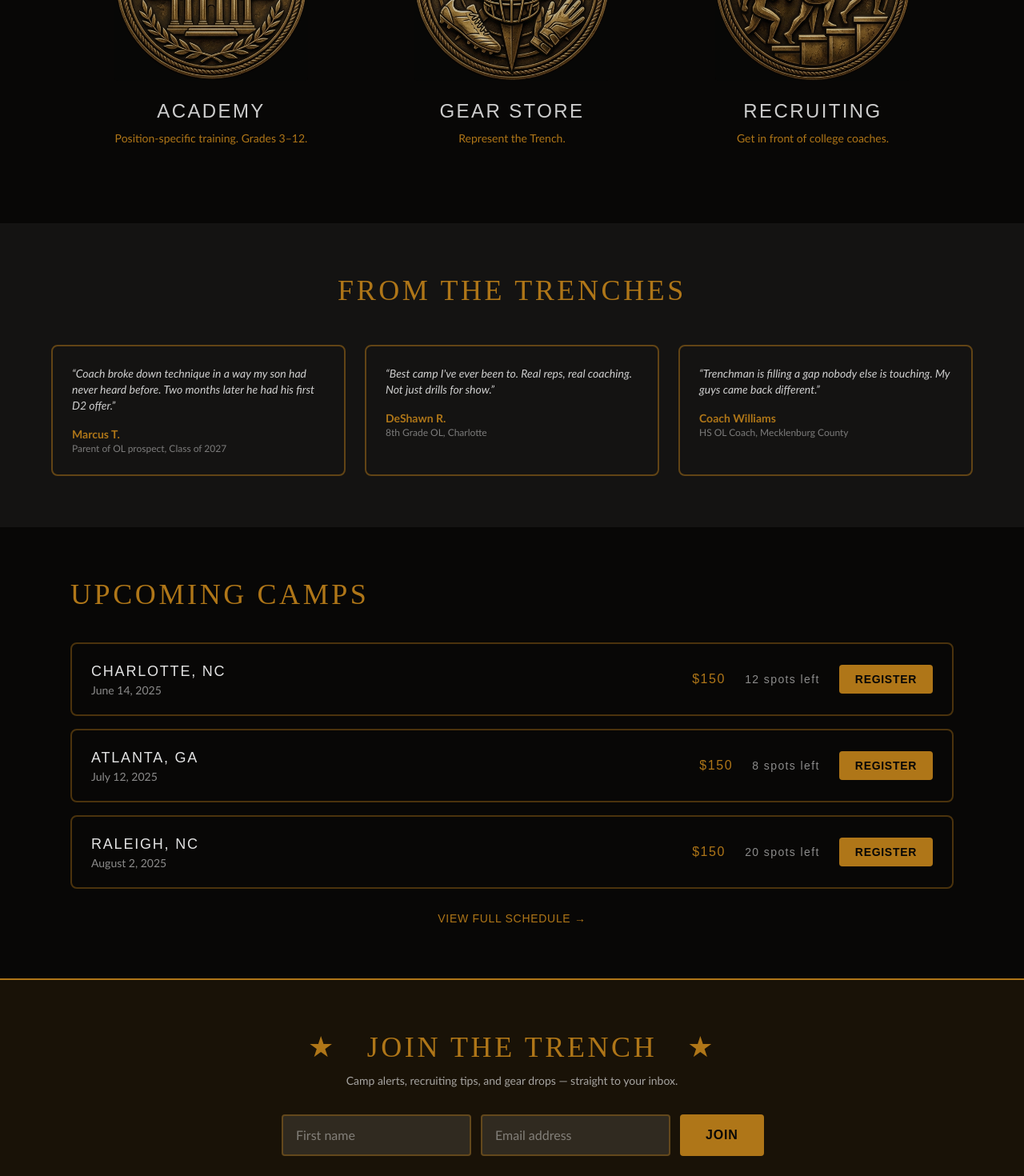
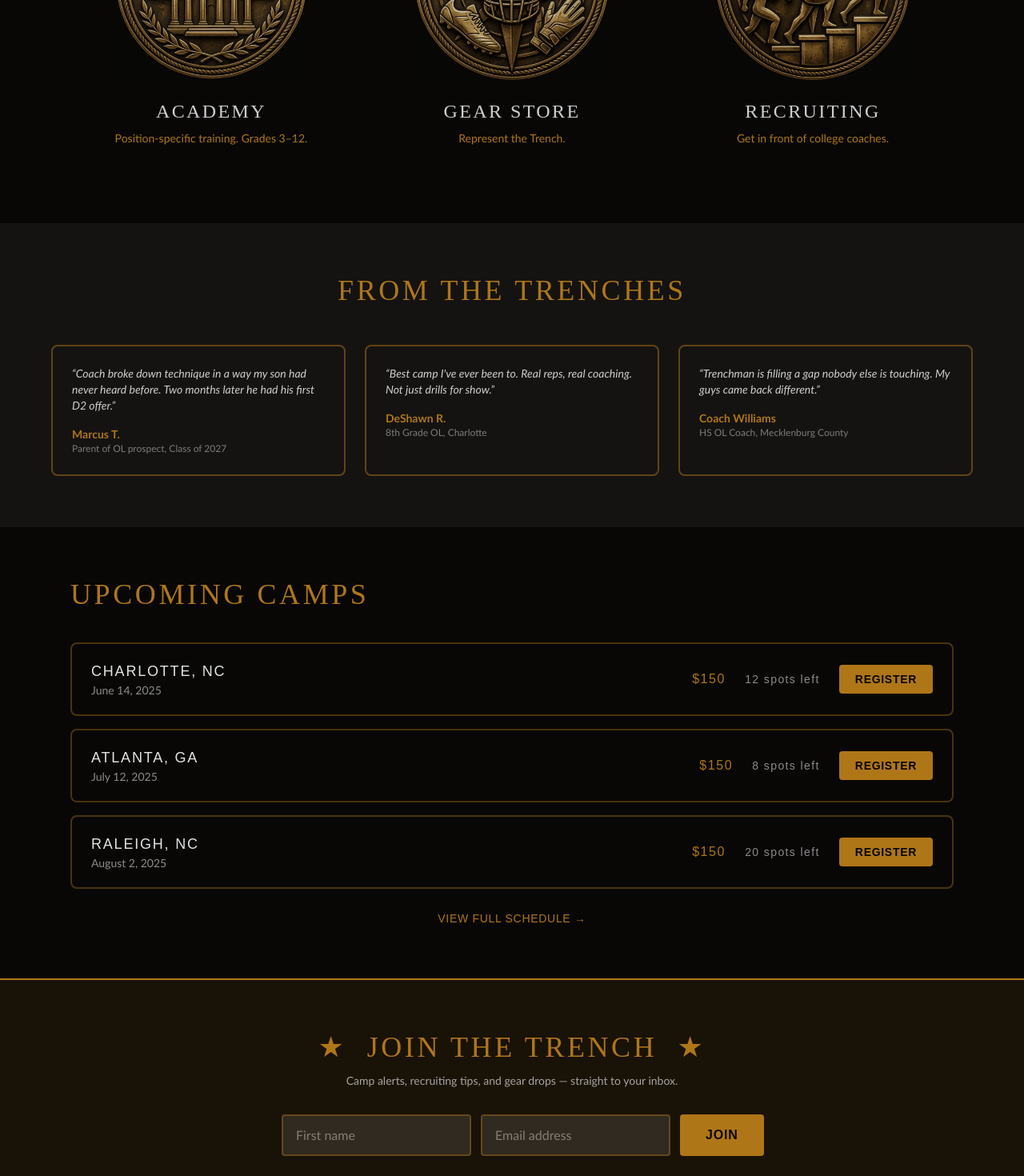
Before and after one commit to WDjustInCode/trenchman-site, a Next.js app: page / in a window 1280 px wide. Shown: the part 1020-2490 px from the top of the page at 80% size. Built offline with nearby package versions, Linux system fonts and the light colour scheme; a web font is replaced by a local one.

Commit message:
misc homepage tweaks
- Center hero CTA button text
- Scale "Join the Trench" heading down on mobile to stay single-line

Co-Authored-By: Claude Sonnet 4.6 <noreply@anthropic.com>

```diff
--- a/app/page.tsx
+++ b/app/page.tsx
@@ -71,7 +71,7 @@ export default function Home() {
           <div className="flex flex-col sm:flex-row gap-4 justify-center">
             <Link
               href="/academy#register"
-              className="font-bebas font-bold bg-gold text-deep-black text-lg px-8 py-4 rounded hover:bg-gold/80 transition-colors uppercase tracking-wider leading-none inline-flex items-center"
+              className="font-bebas font-bold bg-gold text-deep-black text-lg px-8 py-4 rounded hover:bg-gold/80 transition-colors uppercase tracking-wider leading-none inline-flex items-center justify-center"
 
             >
               Register for a Camp
@@ -99,7 +99,7 @@ export default function Home() {
               <TiltImage src={v.icon} alt={v.label} />
             </div>
             <p
-              className="font-bebas text-athletic-white/90 text-2xl tracking-widest mb-2 uppercase"
+              className="font-novecento text-athletic-white/90 text-2xl tracking-widest mb-2 uppercase"
 
             >
               {v.label}
@@ -182,10 +182,10 @@ export default function Home() {
       <section className="bg-gold/10 border-y-2 border-gold py-16 px-6">
         <div className="max-w-xl mx-auto text-center">
           <h2
-            className="font-novecento text-gold text-4xl tracking-widest mb-3 uppercase"
+            className="font-novecento text-gold text-3xl sm:text-4xl tracking-widest mb-3 uppercase whitespace-nowrap"
 
           >
-            ★&nbsp;&nbsp;&nbsp;Join the Trench&nbsp;&nbsp;&nbsp;★
+            ★&nbsp;&nbsp;Join the Trench&nbsp;&nbsp;★
           </h2>
           <p className="text-athletic-white/70 text-sm mb-8">
             Camp alerts, recruiting tips, and gear drops — straight to your inbox.
```
